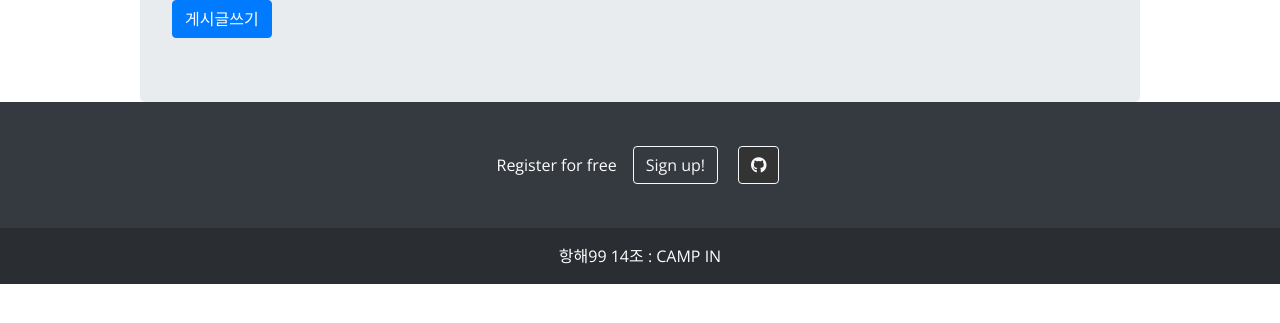
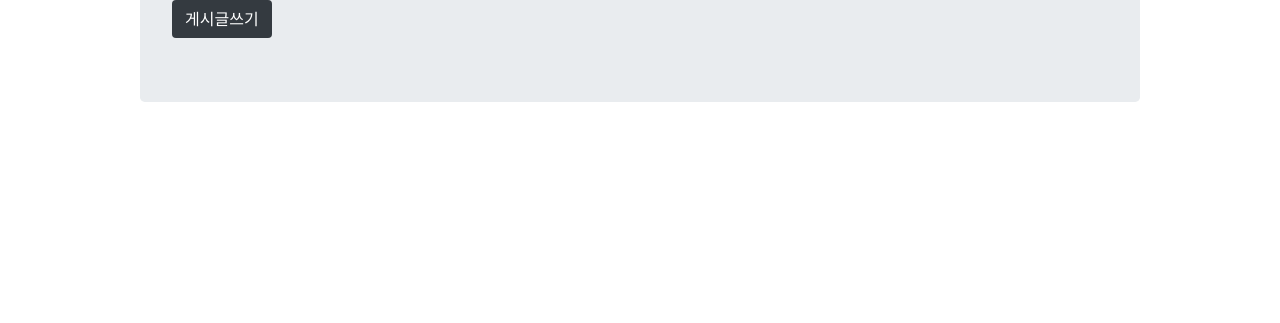
Before and after one commit to hanghea99/camp-in-project, a Flask app: page /posting in a window 1280 px wide. Shown: the part 215-538 px from the top of the page. Run offline with Flask 2, Linux system fonts and the light colour scheme; data that the repository does not hold is empty; some libraries are stand-ins or nearby versions; some web fonts are replaced.

Commit message:
post 버튼 css 수정

```diff
--- a/templates/posting.html
+++ b/templates/posting.html
@@ -191,7 +191,7 @@
 
             </tbody>
         </table>
-        <button onclick="openClose()" id="btn-post-box" type="button" class="btn btn-primary">게시글쓰기
+        <button onclick="openClose()" id="btn-post-box" type="button" class="btn " style="color :white; background-color: #343a40;">게시글쓰기
         </button>
     </div>
     <div id="postbox" style="display:none" class="wrap">
@@ -205,41 +205,9 @@
             <textarea id="post-content" class="form-control" rows="2"></textarea>
         </div>
 
-        <button type="button" class="btn btn-primary" onclick={% if member %}makePost('{{user_info.username}}'){% else %}failPost(){% endif %} }>게시글 올리기 </button>
+        <button type="button" class="btn" style="color :white ;background-color: #343a40;" onclick={% if member %}makePost('{{user_info.username}}'){% else %}failPost(){% endif %} }>게시글 올리기 </button>
     </div>
 </section>
- <footer class="bg-dark text-center text-white">
-            <!-- Grid container -->
-            <div class="container p-4  pb-0">
-                <!-- Section: Social media -->
-                <section class="">
-                    <p class="d-flex justify-content-center align-items-center mt-3">
-                        <span class="me-3 mr-3">Register for free
-                        </span>
-                        <button type="button" class="mr-3 btn btn-outline-light btn-rounded" onclick="login();">
-                            Sign up!
-                        </button>
-
-                        <!-- Github -->
-                        <a
-                            class="btn btn-floating m-1 btn-outline-light"
-                            style="background-color: #333333;"
-                            href="https://github.com/hanghea99/camp-in-project"
-                            target="_blank"
-                            role="button">
-                            <i class="fab fa-github"></i>
-                        </a>
-                    </p>
-                </section>
-            </div>
-
-            <!-- Copyright -->
-            <div class="text-center p-3" style="background-color: rgba(0, 0, 0, 0.2);">
-                항해99 14조 :
-                <a class="text-white" href="https://mdbootstrap.com/">CAMP IN</a>
-            </div>
-            <!-- Copyright -->
-        </footer>
 
 </body>
 
```
Also changed, not shown: static/css/login.css (+13 -6 lines).
